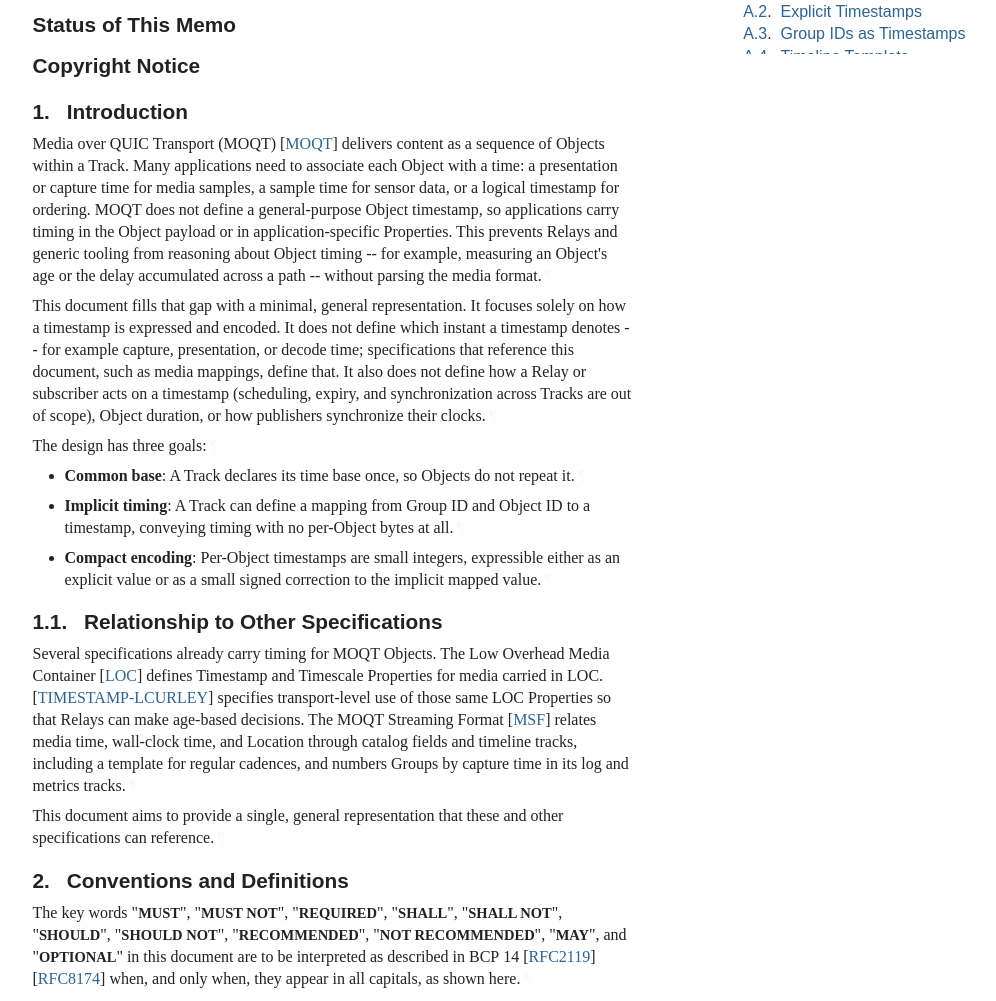
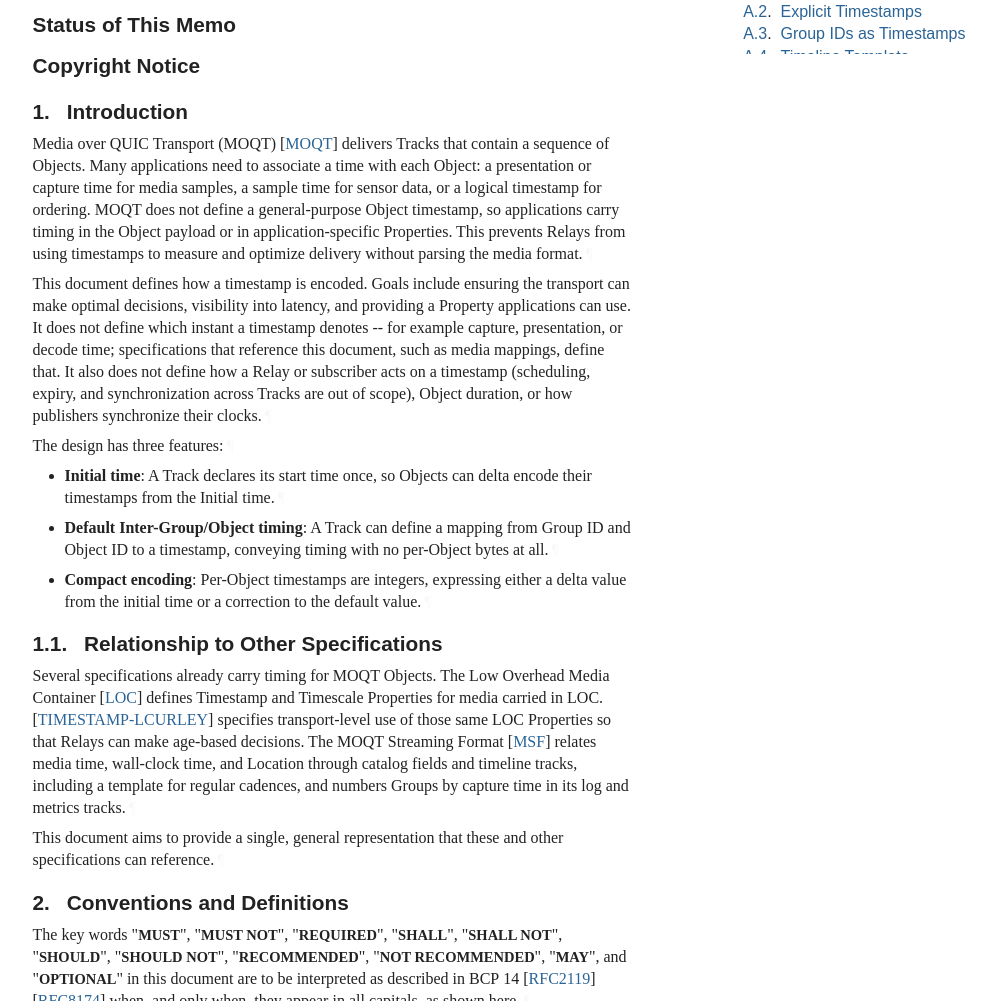
Before and after one commit to afrind/draft-frindell-moq-timestamp, a plain HTML site: page draft-frindell-moq-timestamp.html in a window 1280 px wide. Shown: the part 746-1747 px from the top of the page, without its empty margins (92-1088 px from the left). Drawn offline with Linux system fonts and the light colour scheme; a web font is replaced by a local one.

Commit message:
Script updating gh-pages from 9cfb227. [ci skip]

```diff
--- a/draft-frindell-moq-timestamp.html
+++ b/draft-frindell-moq-timestamp.html
@@ -1050,7 +1050,7 @@ svg {
 </tr></thead>
 <tfoot><tr>
 <td class="left">Frindell &amp; Swett</td>
-<td class="center">Expires 7 April 2027</td>
+<td class="center">Expires 8 April 2027</td>
 <td class="right">[Page]</td>
 </tr></tfoot>
 </table>
@@ -1063,12 +1063,12 @@ svg {
 <dd class="internet-draft">draft-frindell-moq-timestamp-latest</dd>
 <dt class="label-published">Published:</dt>
 <dd class="published">
-<time datetime="2026-10-04" class="published">4 October 2026</time>
+<time datetime="2026-10-05" class="published">5 October 2026</time>
     </dd>
 <dt class="label-intended-status">Intended Status:</dt>
 <dd class="intended-status">Standards Track</dd>
 <dt class="label-expires">Expires:</dt>
-<dd class="expires"><time datetime="2027-04-07">7 April 2027</time></dd>
+<dd class="expires"><time datetime="2027-04-08">8 April 2027</time></dd>
 <dt class="label-authors">Authors:</dt>
 <dd class="authors">
 <div class="author">
@@ -1125,7 +1125,7 @@ endpoints use them.<a href="#section-abstract-1" class="pilcrow">¶</a></p>
         time. It is inappropriate to use Internet-Drafts as reference
         material or to cite them other than as "work in progress."<a href="#section-boilerplate.1-3" class="pilcrow">¶</a></p>
 <p id="section-boilerplate.1-4">
-        This Internet-Draft will expire on 7 April 2027.<a href="#section-boilerplate.1-4" class="pilcrow">¶</a></p>
+        This Internet-Draft will expire on 8 April 2027.<a href="#section-boilerplate.1-4" class="pilcrow">¶</a></p>
 </section>
 </div>
 <div id="copyright">
@@ -1271,35 +1271,34 @@ endpoints use them.<a href="#section-abstract-1" class="pilcrow">¶</a></p>
       <h2 id="name-introduction">
 <a href="#section-1" class="section-number selfRef">1. </a><a href="#name-introduction" class="section-name selfRef">Introduction</a>
       </h2>
-<p id="section-1-1">Media over QUIC Transport (MOQT) <span>[<a href="#MOQT" class="cite xref">MOQT</a>]</span> delivers content as a sequence of
-Objects within a Track.  Many applications need to associate each Object with a
-time: a presentation or capture time for media samples, a sample time for sensor
-data, or a logical timestamp for ordering.  MOQT does not define a
+<p id="section-1-1">Media over QUIC Transport (MOQT) <span>[<a href="#MOQT" class="cite xref">MOQT</a>]</span> delivers Tracks that contain a
+sequence of Objects.  Many applications need to associate a time
+with each Object: a presentation or capture time for media samples, a sample time
+for sensor data, or a logical timestamp for ordering.  MOQT does not define a
 general-purpose Object timestamp, so applications carry timing in the Object
-payload or in application-specific Properties.  This prevents Relays and generic
-tooling from reasoning about Object timing -- for example, measuring an Object's
-age or the delay accumulated across a path -- without parsing the media format.<a href="#section-1-1" class="pilcrow">¶</a></p>
-<p id="section-1-2">This document fills that gap with a minimal, general representation.  It focuses
-solely on how a timestamp is expressed and encoded.  It does not define which
-instant a timestamp denotes -- for example capture, presentation, or decode
+payload or in application-specific Properties. This prevents Relays from using
+timestamps to measure and optimize delivery without parsing the media format.<a href="#section-1-1" class="pilcrow">¶</a></p>
+<p id="section-1-2">This document defines how a timestamp is encoded. Goals include
+ensuring the transport can make optimal decisions, visibility into latency,
+and providing a Property applications can use.  It does not define
+which instant a timestamp denotes -- for example capture, presentation, or decode
 time; specifications that reference this document, such as media mappings,
 define that.  It also does not define how a Relay or subscriber acts on a
 timestamp (scheduling, expiry, and synchronization across Tracks are out of
 scope), Object duration, or how publishers synchronize their clocks.<a href="#section-1-2" class="pilcrow">¶</a></p>
-<p id="section-1-3">The design has three goals:<a href="#section-1-3" class="pilcrow">¶</a></p>
+<p id="section-1-3">The design has three features:<a href="#section-1-3" class="pilcrow">¶</a></p>
 <ul class="normal">
 <li class="normal" id="section-1-4.1">
-          <p id="section-1-4.1.1"><strong>Common base</strong>: A Track declares its time base once, so Objects do not repeat
-it.<a href="#section-1-4.1.1" class="pilcrow">¶</a></p>
+          <p id="section-1-4.1.1"><strong>Initial time</strong>: A Track declares its start time once, so Objects can delta
+encode their timestamps from the Initial time.<a href="#section-1-4.1.1" class="pilcrow">¶</a></p>
 </li>
         <li class="normal" id="section-1-4.2">
-          <p id="section-1-4.2.1"><strong>Implicit timing</strong>: A Track can define a mapping from Group ID and Object ID
-to a timestamp, conveying timing with no per-Object bytes at all.<a href="#section-1-4.2.1" class="pilcrow">¶</a></p>
+          <p id="section-1-4.2.1"><strong>Default Inter-Group/Object timing</strong>: A Track can define a mapping from Group ID
+and Object ID to a timestamp, conveying timing with no per-Object bytes at all.<a href="#section-1-4.2.1" class="pilcrow">¶</a></p>
 </li>
         <li class="normal" id="section-1-4.3">
-          <p id="section-1-4.3.1"><strong>Compact encoding</strong>: Per-Object timestamps are small integers, expressible
-either as an explicit value or as a small signed correction to the implicit
-mapped value.<a href="#section-1-4.3.1" class="pilcrow">¶</a></p>
+          <p id="section-1-4.3.1"><strong>Compact encoding</strong>: Per-Object timestamps are integers, expressing
+either a delta value from the initial time or a correction to the default value.<a href="#section-1-4.3.1" class="pilcrow">¶</a></p>
 </li>
       </ul>
 <div id="related">
```
Also changed, not shown: draft-frindell-moq-timestamp.txt.
